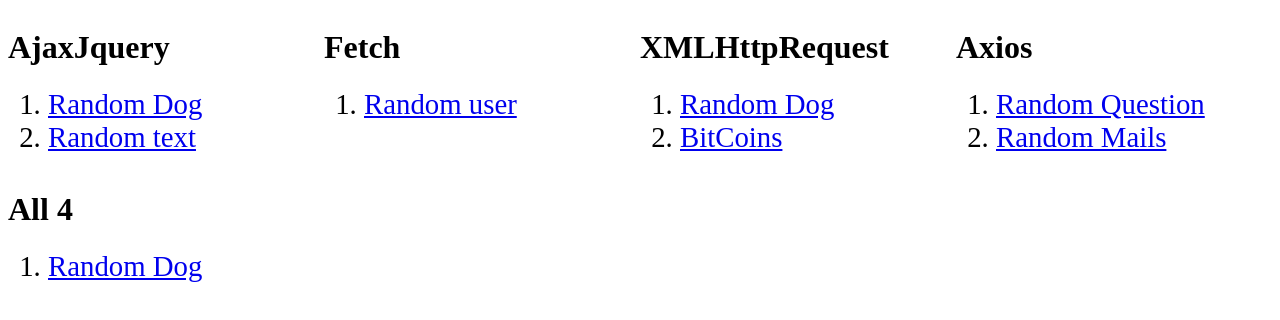
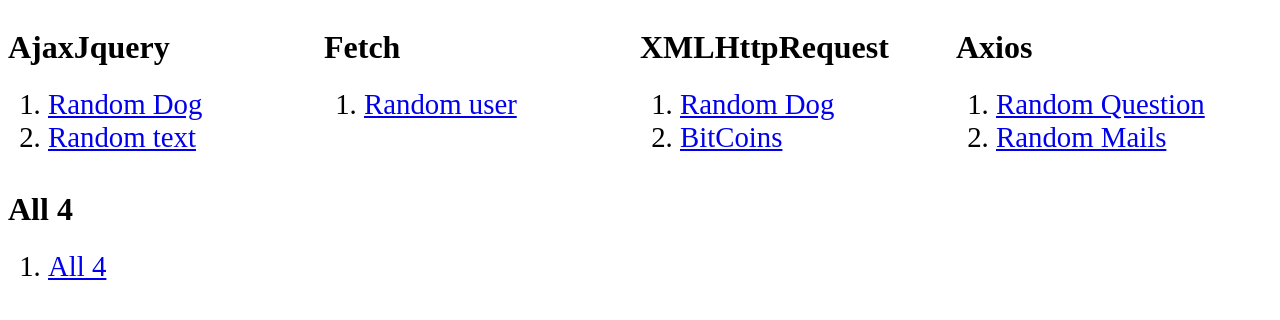
Before and after one commit to harishkumarforeverr/Ajax-and-promise-Axios-FETCH-Jquery-XHR-, a plain HTML site: page index.html in a window 1280 px wide. Drawn offline with Linux system fonts and the light colour scheme.

Commit message:
completed hahah

```diff
--- a/index.html
+++ b/index.html
@@ -57,7 +57,7 @@
       <h1>All 4</h1>
       <ol>
         <li>
-          <a href="./All4/All4.html"> Random Dog </a>
+          <a href="./All4/All4.html"> All 4 </a>
         </li>
       </ol>
     </div>
```
Also changed, not shown: Axios/RandomEmails.html (+1 -1 lines).
